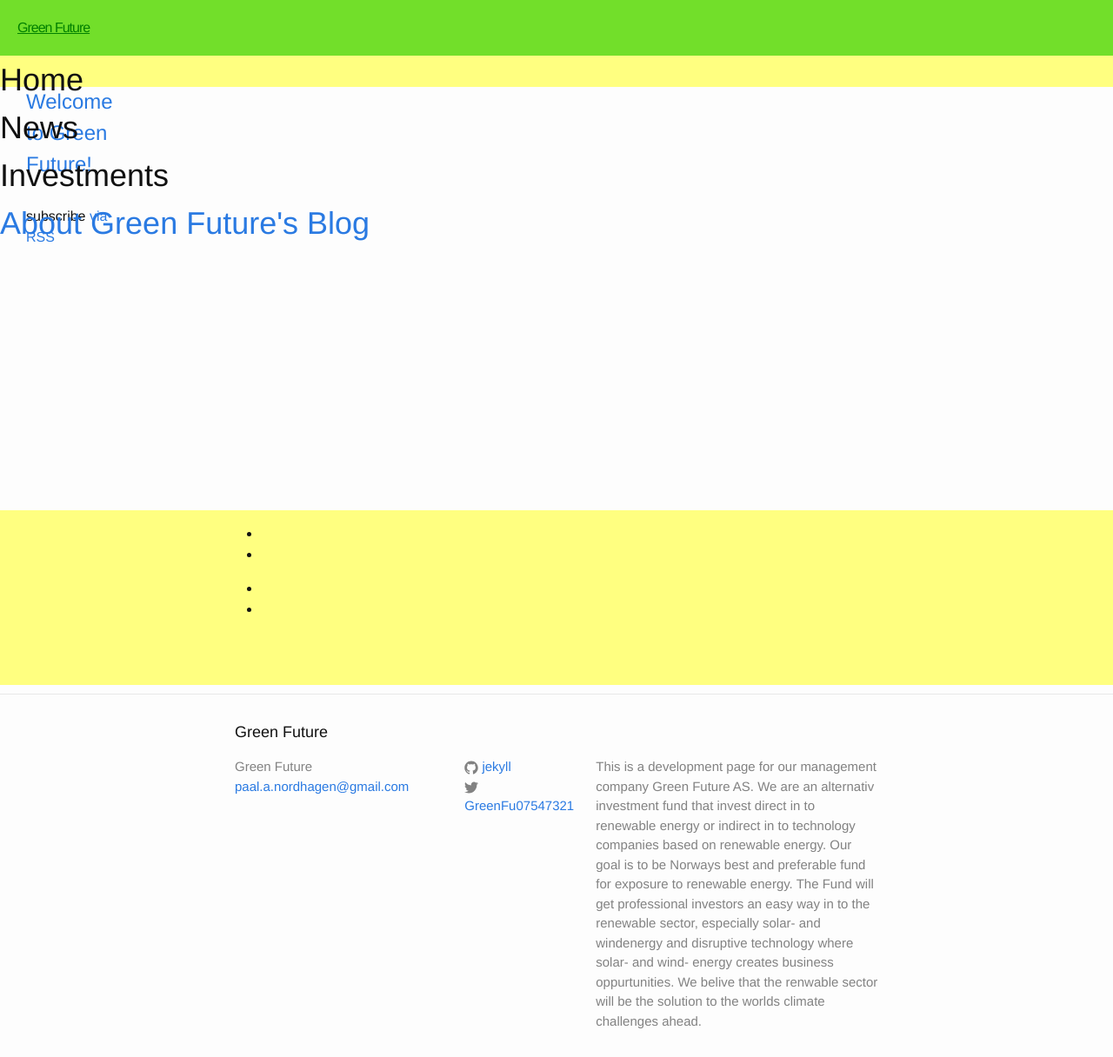
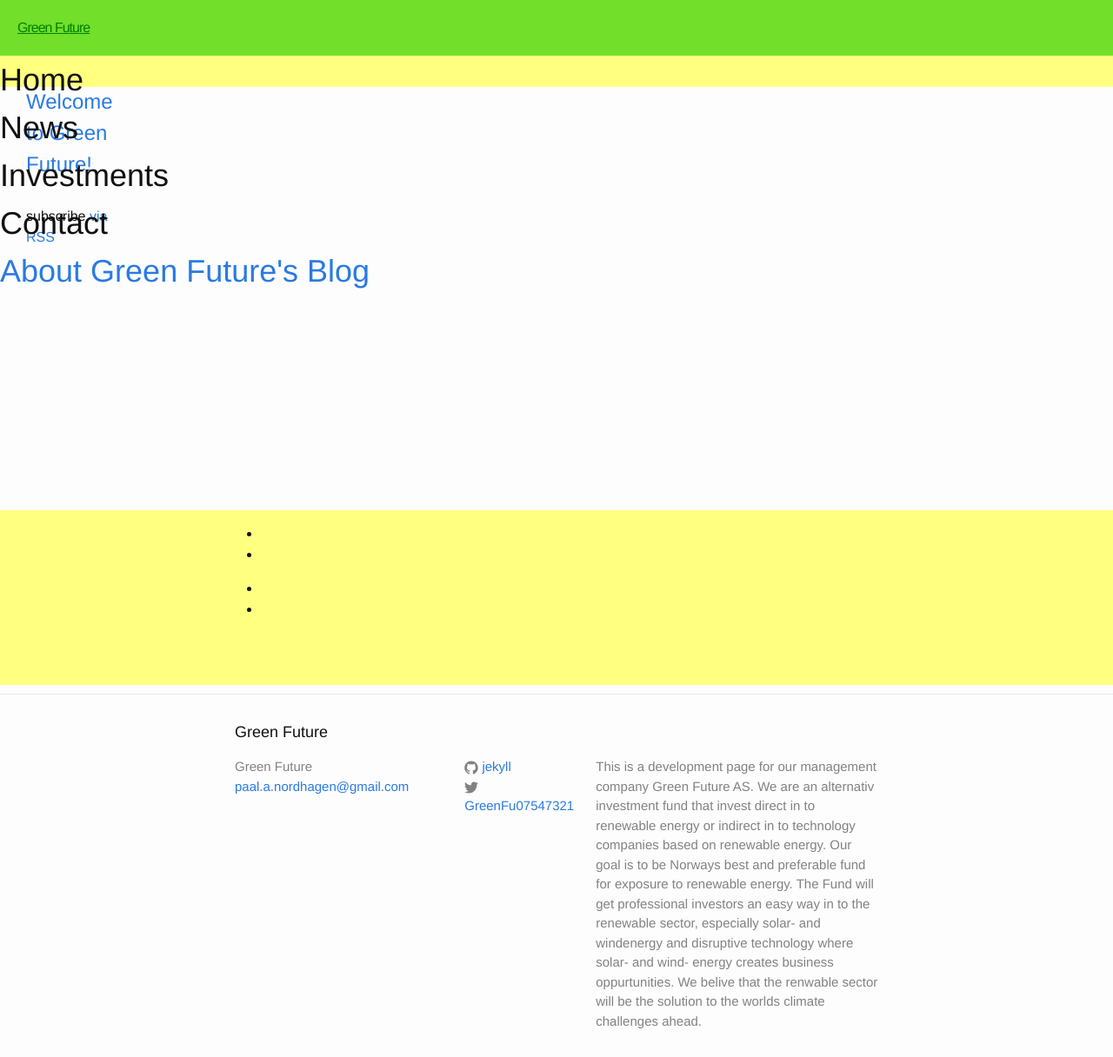
Before and after one commit to Paal-August/Paal-August.github.io, a Jekyll site: the page built from index.html, in a window 1280 px wide and 1216 px high. Shown: the whole window at 87% size. Built offline with Jekyll 4.4.1, drawn with Linux system fonts in a browser that asks for light colours.

Commit message:
Update header.html

```diff
--- a/_includes/header.html
+++ b/_includes/header.html
@@ -7,7 +7,7 @@
     <div class="site-menu1">Home</div>
     <div class="site-menu2">News</div>
     <div class="site-menu3">Investments</div>
-    <div class="site-menu4>Contact</div>
+    <div class="site-menu4">Contact</div>
 
     <nav class="site-nav">
       <a href="#" class="menu-icon">
```
